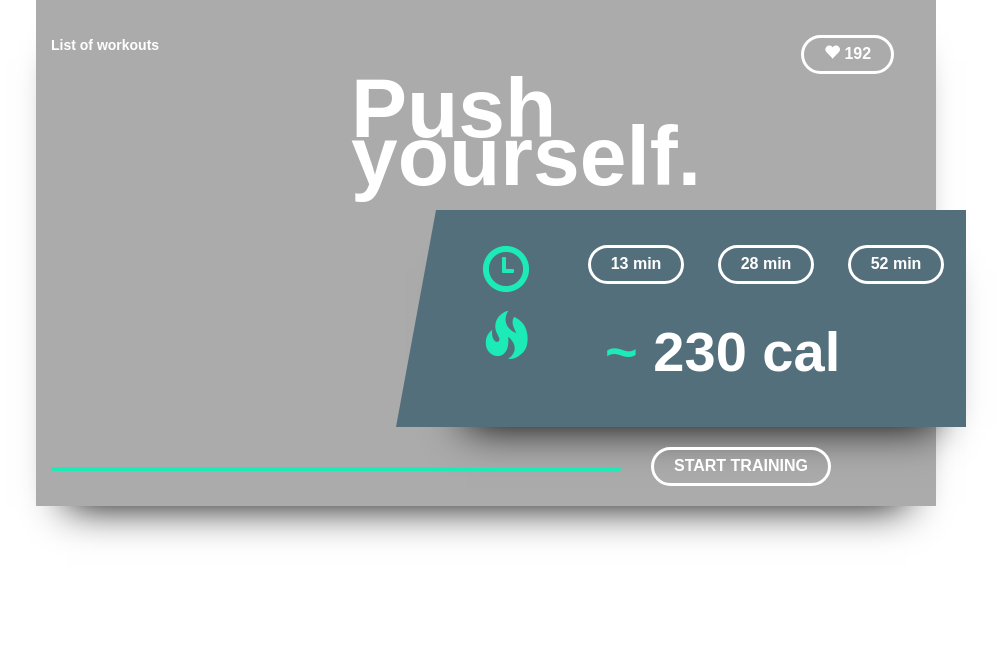
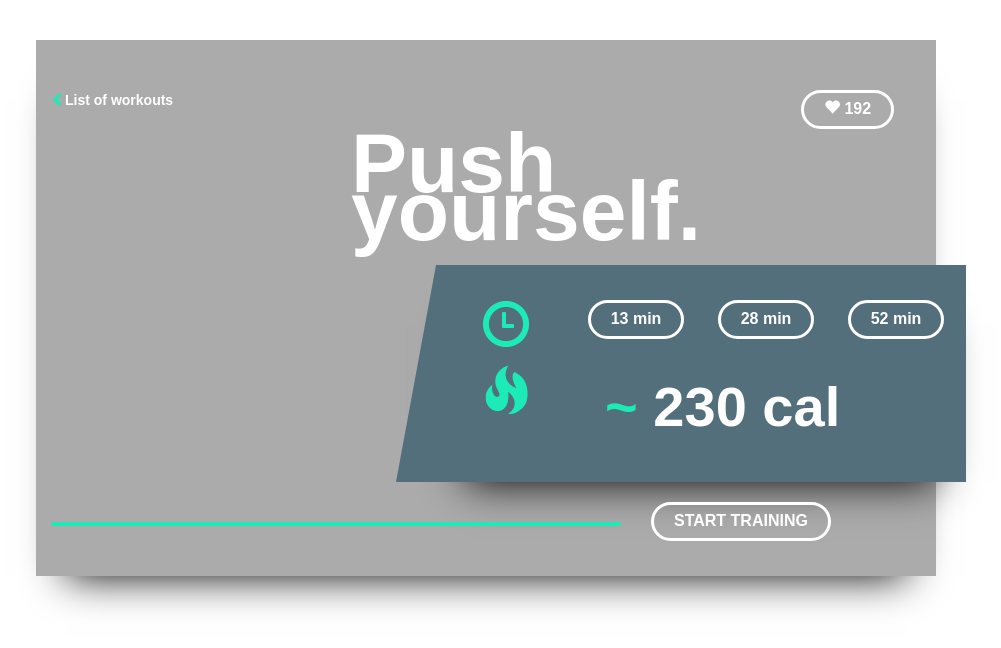
Before and after one commit to TarasBounty/PushYourself, a plain HTML site: page index.html in a window 1280 px wide. Shown: the whole page, without its empty margins (154-1155 px from the left). Drawn offline with Linux system fonts and the light colour scheme.

Commit message:
2 commit

```diff
--- a/css/index.css
+++ b/css/index.css
@@ -11,8 +11,8 @@ body{
 .content{
     width: 900px;
     background-color: #ABABAB;
-    margin: auto;
-    padding: 15px;
+    margin: 40px auto;
+    padding: 30px 15px;
 
 }
 
@@ -39,6 +39,10 @@ body{
     box-shadow: 0 30px 40px -30px black;
     filter: progid:DXImageTransform.Microsoft.dropshadow(offX=0, offY=30, color=black);
     -moz-box-shadow: 0 60px 40px -30px black;
+}
+
+.limeColor{
+    color: #1CEBB7;
 }
 
 #taskPanel{
--- a/index.html
+++ b/index.html
@@ -8,16 +8,15 @@
 </head>
 <body>
     <div class="wrapper">
-
             <div class="content shadow">
                <div class="row">
-                   <div class="col-md-2">
-                        <span>List of workouts</span>
+                   <div class="col-md-4">
+                        <span class="glyphicon glyphicon-chevron-left limeColor"></span>List of workouts
                    </div>
-                   <div class="col-md-8"></div>
+                   <div class="col-md-6"></div>
                    <div class="col-md-2">
                        <button class="button">
-                           <span class="glyphicon glyphicon-heart"></span> 192
+                           <span class="glyphicon glyphicon-heart "></span> 192
                        </button>
                    </div>
                </div>
```
